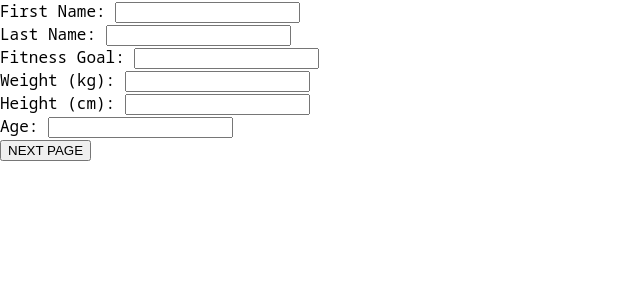
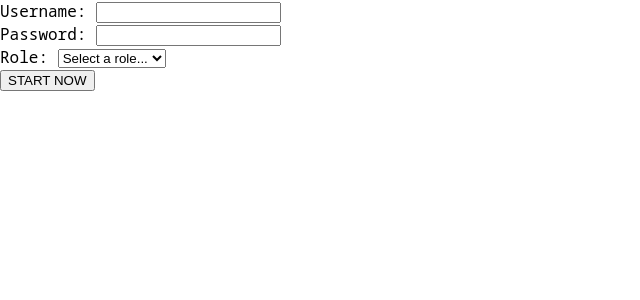
Before and after one commit to jasonau3/COMP3005_Final, a Flask app: page /register in a window 1280 px wide. Shown: the part 73-373 px from the top of the page, without its empty margins (0-640 px from the left). Run offline with Flask 3, Linux system fonts and the light colour scheme; some libraries are stand-ins or nearby versions.

Commit message:
reordered registration and got started on admin (barely)

```diff
--- a/SQL/HEALTH-CLUB-DDL.txt
+++ b/SQL/HEALTH-CLUB-DDL.txt
@@ -3,7 +3,7 @@ CREATE TABLE IF NOT EXISTS users (
 	user_id 		SERIAL,
 	username 	  	VARCHAR(30) UNIQUE NOT NULL,
 	user_password 	VARCHAR(30) NOT NULL,
-	user_role 		VARCHAR(10) NOT NULL CHECK (user_role = 'Member' OR user_role = 'Trainer' OR user_role = 'Admin'),
+	user_role 		VARCHAR(30) NOT NULL CHECK (user_role = 'Member' OR user_role = 'Trainer' OR user_role = 'Administrator'),
 
 	PRIMARY KEY (user_id)
 );
--- a/app/app.py
+++ b/app/app.py
@@ -26,6 +26,25 @@ def release_db_connection(conn):
 
 @app.route('/')
 def index():
+    if 'username' in session:
+        print(session)
+        if session['role'] == 'Administrator':
+            conn = get_db_connection()
+            cur = conn.cursor()
+
+            # TODO get schedules - consolidated into 1 group
+            # TODO get room bookings
+            # TODO get fitness equipment
+
+            # get billings
+            cur.execute("SELECT * FROM billing")
+            billings = cur.fetchall()
+            print("billings: ")
+
+            cur.close()
+
+            pass
+
 
     return render_template('index.html')
 
@@ -35,44 +54,36 @@ def register():
 
 @app.route('/handle_register', methods=['POST'])
 def handle_register():
-    session['first_name'] = request.form.get('first_name')
-    session['last_name'] = request.form.get('last_name')
-    session['fitness_goal'] = request.form.get('fitness_goal')
-    session['weight'] = request.form.get('weight')
-    session['height'] = request.form.get('height')
-    session['age'] = request.form.get('age')
-
-    return redirect(url_for('register2'))
-
-@app.route('/register-2')
-def register2():
-        return render_template('register-2.html')
-
-@app.route('/handle_register2', methods=['POST'])
-def handle_register2():
     username = request.form.get('username')
     password = request.form.get('password')
     role = request.form.get('role')
     session['username'] = username
-    session['password'] = password
+    session['password'] = password  # need to save for next page
     session['role'] = role
 
     conn = None
+
+    if role == 'Member':
+        return redirect(url_for('register2'))
 
     try:
         conn = get_db_connection()
         cur = conn.cursor()
 
         query = "INSERT INTO users (username, user_password, user_role) VALUES (%s, %s, %s) RETURNING user_id"
-        cur.execute(query, (session["username"], session["password"], session["role"]))
+        cur.execute(query, (session["username"], session['password'], session["role"]))
+        session.pop('password', None)
 
         # Get user_id for the person who just submitted the query
         user_id = cur.fetchone()[0]
 
+        print(user_id)
+
         if role == 'Administrator':
+
             # Insert into administrators table
             admin_query = "INSERT INTO administrators (admin_name) VALUES (%s) RETURNING admin_id"
-            cur.execute(admin_query, (session['first_name'] + "_" +session['last_name'],))
+            cur.execute(admin_query, (session['username'],))
 
             # Get admin_id for the person who just submitted the query
             admin_id = cur.fetchone()[0]
@@ -81,39 +92,81 @@ def handle_register2():
             admin_query = "INSERT INTO is_admin (user_id, admin_id) VALUES (%s, %s)"
             cur.execute(admin_query, (user_id,admin_id))
         elif role == 'Trainer':
+            print('trainer')
             # Insert into trainers table
             trainer_query = "INSERT INTO trainers (trainer_name) VALUES (%s) RETURNING trainer_id"
-            cur.execute(trainer_query, (session['first_name'] + "_" +session['last_name'],))
+            cur.execute(trainer_query, (session['username'],))
 
             # Get trainer_id for the person who just submitted the query
             trainer_id = cur.fetchone()[0]
 
             # Insert into is_trainer table
             trainer_query = "INSERT INTO is_trainer (user_id, trainer_id) VALUES (%s, %s)"
-            cur.execute(trainer_id, (user_id,trainer_id))
-        elif role == 'Member':
-            # Insert into members table
-            member_query = "INSERT INTO members (first_name, last_name, fitness_goals, age, weight, height) VALUES (%s, %s, %s, %s, %s, %s) RETURNING member_id"
-            cur.execute(member_query, (session['first_name'], session['last_name'], session['fitness_goal'], session['age'], session['weight'], session['height']))
+            cur.execute(trainer_query, (user_id,trainer_id))
 
-            # Get member_id for the person who just submitted the query
-            member_id = cur.fetchone()[0]
+        conn.commit()
+        cur.close()
 
-            # Insert into is_member table
-            member_query = "INSERT INTO is_member (user_id, member_id) VALUES (%s, %s)"
-            cur.execute(member_query, (user_id,member_id))
+    except Exception as e:
+        print("Database not connected or query error")
+        print("Error: ", e)
+        traceback.print_exc()  # Print traceback
+        return "Error connecting to the database. Please verify the database is running and the credentials are correct."
+    finally:
+        if conn:
+            release_db_connection(conn)
+    return redirect(url_for('index'))
 
-            # Insert into billing table
-            bill_query = "INSERT INTO billing (cost_of_membership, last_date_payed, loyalty_points) VALUES (%s, %s, %s) RETURNING bill_id"
-            today_date = datetime.today().strftime('%Y-%m-%d')
-            cur.execute(bill_query, (50, today_date, 0))
 
-            # Get bill_id for the person who just submitted the query
-            bill_id = cur.fetchone()[0]
+@app.route('/register-2')
+def register2():
+        return render_template('register-2.html')
 
-            # Insert into has_bill table
-            bill_query = "INSERT INTO has_bill (bill_id, member_id) VALUES (%s, %s)"
-            cur.execute(bill_query, (bill_id,member_id))
+@app.route('/handle_register2', methods=['POST'])
+def handle_register2():
+    session['first_name'] = request.form.get('first_name')
+    session['last_name'] = request.form.get('last_name')
+    session['fitness_goal'] = request.form.get('fitness_goal')
+    session['weight'] = request.form.get('weight')
+    session['height'] = request.form.get('height')
+    session['age'] = request.form.get('age')
+
+    try:
+        conn = get_db_connection()
+        cur = conn.cursor()
+
+        conn = get_db_connection()
+        cur = conn.cursor()
+
+        query = "INSERT INTO users (username, user_password, user_role) VALUES (%s, %s, %s) RETURNING user_id"
+        cur.execute(query, (session["username"], session["password"], session["role"]))
+        session.pop('password', None)
+
+        # Get user_id for the person who just submitted the query
+        user_id = cur.fetchone()[0]
+
+        # Insert into members table
+        member_query = "INSERT INTO members (first_name, last_name, fitness_goals, age, weight, height) VALUES (%s, %s, %s, %s, %s, %s) RETURNING member_id"
+        cur.execute(member_query, (session['first_name'], session['last_name'], session['fitness_goal'], session['age'], session['weight'], session['height']))
+
+        # Get member_id for the person who just submitted the query
+        member_id = cur.fetchone()[0]
+
+        # Insert into is_member table
+        member_query = "INSERT INTO is_member (user_id, member_id) VALUES (%s, %s)"
+        cur.execute(member_query, (user_id,member_id))
+
+        # Insert into billing table
+        bill_query = "INSERT INTO billing (cost_of_membership, last_date_payed, loyalty_points) VALUES (%s, %s, %s) RETURNING bill_id"
+        today_date = datetime.today().strftime('%Y-%m-%d')
+        cur.execute(bill_query, (50, today_date, 0))
+
+        # Get bill_id for the person who just submitted the query
+        bill_id = cur.fetchone()[0]
+
+        # Insert into has_bill table
+        bill_query = "INSERT INTO has_bill (bill_id, member_id) VALUES (%s, %s)"
+        cur.execute(bill_query, (bill_id,member_id))
 
         conn.commit()
         cur.close()
@@ -138,14 +191,14 @@ def handle_login():
 
         conn = get_db_connection()
         cur = conn.cursor()
-        cur.execute('SELECT user_password FROM users WHERE username = %s', (username,))
+        cur.execute('SELECT user_password, user_role FROM users WHERE username = %s', (username,))
         user = cur.fetchone()
         cur.close()
         release_db_connection(conn)
 
         if user and user[0] == password:
             session['username'] = username
-            print("good")
+            session['role'] = user[1]
             return redirect(url_for('index'))
         else:
             return 'Invalid username or password'
--- a/app/templates/register.html
+++ b/app/templates/register.html
@@ -1,40 +1,46 @@
-{% extends 'base.html' %} {% block title %}Register - UOttawa Health Club{%
+{% extends 'base.html' %} {% block title %}Register 2 - UOttawa Health Club{%
 endblock %} {% block content %}
 <main>
     <form action="handle_register" method="post">
         <div>
-            <label for="first_name">First Name:</label>
-            <input type="text" id="first_name" name="first_name" required />
+            <label for="username">Username:</label>
+            <input type="text" id="username" name="username" required />
         </div>
 
         <div>
-            <label for="last_name">Last Name:</label>
-            <input type="text" id="last_name" name="last_name" required />
+            <label for="password">Password:</label>
+            <input type="text" id="password" name="password" required />
+        </div>
+        <div>
+            <label for="role">Role:</label>
+            <select
+                id="role"
+                name="role"
+                required
+                onchange="updateButtonText()"
+            >
+                <option value="">Select a role...</option>
+                <option value="Administrator">Administrator</option>
+                <option value="Member">Member</option>
+                <option value="Trainer">Trainer</option>
+            </select>
         </div>
 
         <div>
-            <label for="fitness_goal">Fitness Goal:</label>
-            <input type="text" id="fitness_goal" name="fitness_goal" required />
-        </div>
-
-        <div>
-            <label for="weight">Weight (kg):</label>
-            <input type="number" id="weight" name="weight" required />
-        </div>
-
-        <div>
-            <label for="height">Height (cm):</label>
-            <input type="number" id="height" name="height" required />
-        </div>
-
-        <div>
-            <label for="age">Age:</label>
-            <input type="number" id="age" name="age" required />
-        </div>
-
-        <div>
-            <button type="submit">NEXT PAGE</button>
+            <button type="submit" id="submitBtn">START NOW</button>
         </div>
     </form>
+
+    <script>
+        function updateButtonText() {
+            var role = document.getElementById('role').value;
+            var submitBtn = document.getElementById('submitBtn');
+            if (role === 'Member') {
+                submitBtn.textContent = 'NEXT PAGE';
+            } else {
+                submitBtn.textContent = 'START NOW';
+            }
+        }
+    </script>
 </main>
 {% endblock %}
```
Also changed, not shown: app/templates/register-2.html (+22 -12 lines).
